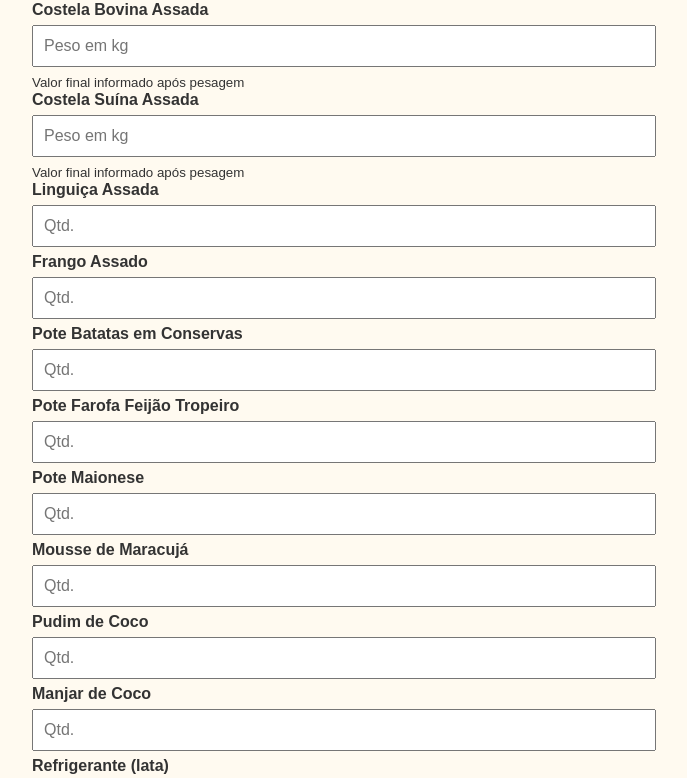
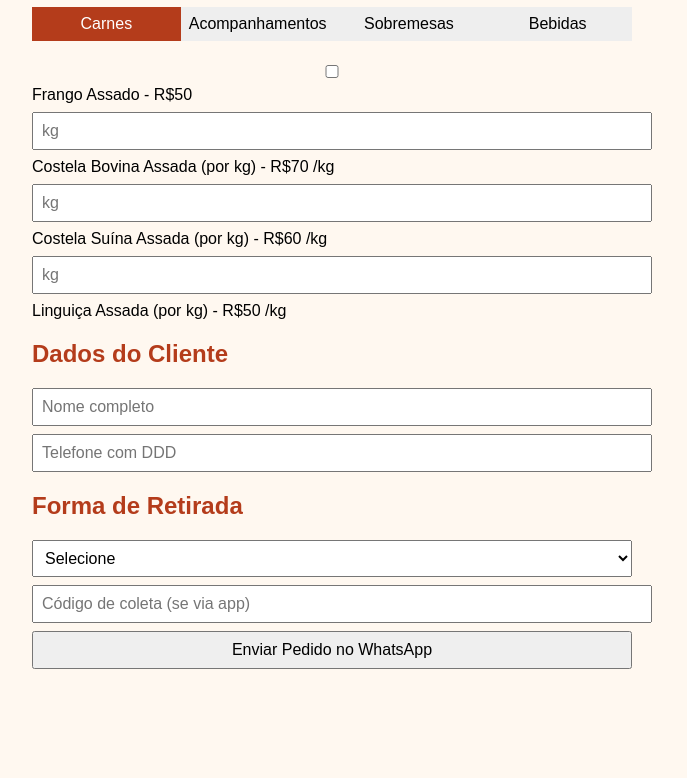
Before and after one commit to Danielfacily/daniel, a plain HTML site: page index.html in a window 1280 px wide. Shown: the part 98-876 px from the top of the page, without its empty margins (308-995 px from the left). After the commit the page ends 800 px from the top, so only its background shows below. Drawn offline with Linux system fonts and the light colour scheme.

Commit message:
Add files via upload

```diff
--- a/index.html
+++ b/index.html
@@ -9,9 +9,20 @@
 <body>
   <div class="container">
     <h1>Frango na Brasa 🍗🔥</h1>
+    <div class="tabs">
+      <button class="tab-button active" data-tab="Carnes">Carnes</button>
+      <button class="tab-button" data-tab="Acompanhamentos">Acompanhamentos</button>
+      <button class="tab-button" data-tab="Sobremesas">Sobremesas</button>
+      <button class="tab-button" data-tab="Bebidas">Bebidas</button>
+    </div>
 
     <form id="orderForm">
-      <div id="menu"></div>
+      <div class="tab-content" id="menu">
+        <div class="tab-panel" data-content="Carnes"></div>
+        <div class="tab-panel" data-content="Acompanhamentos"></div>
+        <div class="tab-panel" data-content="Sobremesas"></div>
+        <div class="tab-panel" data-content="Bebidas"></div>
+      </div>
 
       <h2>Dados do Cliente</h2>
       <input type="text" id="name" placeholder="Nome completo" required />
@@ -28,7 +39,6 @@
       <button type="submit">Enviar Pedido no WhatsApp</button>
     </form>
   </div>
-
   <script src="script.js"></script>
 </body>
 </html>
--- a/script.js
+++ b/script.js
@@ -1,75 +1,99 @@
-const menuItems = [
-  { name: "Costela Bovina Assada", type: "peso" },
-  { name: "Costela Suína Assada", type: "peso" },
-  { name: "Linguiça Assada", type: "unit", price: 12 },
-  { name: "Frango Assado", type: "unit", price: 35 },
-  { name: "Pote Batatas em Conservas", type: "unit", price: 8 },
-  { name: "Pote Farofa Feijão Tropeiro", type: "unit", price: 10 },
-  { name: "Pote Maionese", type: "unit", price: 8 },
-  { name: "Mousse de Maracujá", type: "unit", price: 5 },
-  { name: "Pudim de Coco", type: "unit", price: 6 },
-  { name: "Manjar de Coco", type: "unit", price: 6 },
-  { name: "Refrigerante (lata)", type: "unit", price: 4 },
-  { name: "Cerveja (lata)", type: "unit", price: 5 },
-];
+const produtos = {
+  Carnes: [
+    { nome: "Frango Assado", preco: 50 },
+    { nome: "Costela Bovina Assada (por kg)", preco: 70, peso: true },
+    { nome: "Costela Suína Assada (por kg)", preco: 60, peso: true },
+    { nome: "Linguiça Assada (por kg)", preco: 50, peso: true }
+  ],
+  Acompanhamentos: [
+    { nome: "Pote de Batatas em Conserva", preco: 10 },
+    { nome: "Pote de Farofa Feijão Tropeiro", preco: 10 },
+    { nome: "Pote de Maionese", preco: 10 }
+  ],
+  Sobremesas: [
+    { nome: "Mousse de Maracujá", preco: 15 },
+    { nome: "Pudim de Coco", preco: 15 },
+    { nome: "Manjar de Coco", preco: 15 }
+  ],
+  Bebidas: [
+    { nome: "Coca-Cola 2L", preco: 13 },
+    { nome: "Guaraná 2L", preco: 10 },
+    { nome: "Sukita 2L", preco: 10 },
+    { nome: "Coca-Cola Lata 350ml", preco: 5 },
+    { nome: "Guaraná Lata 350ml", preco: 5 },
+    { nome: "Sukita Lata 350ml", preco: 5 },
+    { nome: "Heineken 269ml", preco: 5 },
+    { nome: "Original 269ml", preco: 5 }
+  ]
+};
 
-const menuDiv = document.getElementById("menu");
-menuItems.forEach((item, index) => {
-  const inputField = item.type === "peso"
-    ? `<input type="number" min="0.1" step="0.1" placeholder="Peso em kg" data-index="${index}" />`
-    : `<input type="number" min="0" step="1" placeholder="Qtd." data-index="${index}" />`;
-
-  const aviso = item.type === "peso" ? `<small>Valor final informado após pesagem</small>` : '';
-
-  menuDiv.innerHTML += `
-    <div>
-      <label><strong>${item.name}</strong></label>
-      ${inputField}
-      ${aviso}
-    </div>
-  `;
+// Exibir os itens no menu por aba
+const menuContainer = document.querySelectorAll(".tab-panel");
+menuContainer.forEach(container => {
+  const categoria = container.dataset.content;
+  produtos[categoria].forEach(produto => {
+    const inputType = produto.peso ? "number" : "checkbox";
+    const label = document.createElement("label");
+    label.className = "menu-item";
+    label.innerHTML = `
+      <input type="${inputType}"
+             name="${produto.nome}"
+             data-preco="${produto.preco}"
+             ${produto.peso ? 'min="0.1" step="0.1" placeholder="kg"' : ""}/>
+      ${produto.nome} - R$${produto.preco}${produto.peso ? " /kg" : ""}
+    `;
+    container.appendChild(label);
+  });
 });
 
-document.getElementById("orderForm").addEventListener("submit", function (e) {
+// Controle de abas
+document.querySelectorAll(".tab-button").forEach(button => {
+  button.addEventListener("click", () => {
+    document.querySelectorAll(".tab-button").forEach(btn => btn.classList.remove("active"));
+    button.classList.add("active");
+
+    document.querySelectorAll(".tab-panel").forEach(panel => {
+      panel.classList.remove("active");
+      if (panel.dataset.content === button.dataset.tab) {
+        panel.classList.add("active");
+      }
+    });
+  });
+});
+document.querySelector(".tab-panel[data-content='Carnes']").classList.add("active");
+
+// Formulário
+document.getElementById("orderForm").addEventListener("submit", function(e) {
   e.preventDefault();
 
-  const name = document.getElementById("name").value;
-  const phone = document.getElementById("phone").value;
-  const delivery = document.getElementById("deliveryType").value;
-  const code = document.getElementById("pickupCode").value;
-  const inputs = menuDiv.querySelectorAll("input");
+  const nome = document.getElementById("name").value.trim();
+  const telefone = document.getElementById("phone").value.trim();
+  const entrega = document.getElementById("deliveryType").value;
+  const codigo = document.getElementById("pickupCode").value.trim();
 
-  const orderId = "PED" + Date.now().toString().slice(-5);
-  let message = `🧾 *Pedido - Frango na Brasa*\n\n`;
-  message += `*Cliente:* ${name}\n📞 *Telefone:* ${phone}\n📦 *Forma de retirada:* ${delivery}\n`;
-  if (code) message += `🔐 *Código de coleta:* ${code}\n`;
-  message += `🆔 *Código do pedido:* ${orderId}\n\n📋 *Itens do pedido:*\n`;
+  let mensagem = `*Pedido Frango na Brasa*%0A`;
+  mensagem += `*Nome:* ${nome}%0A`;
+  mensagem += `*Telefone:* ${telefone}%0A`;
+  mensagem += `*Itens:*%0A`;
 
-  let hasItem = false;
+  let total = 0;
 
-  inputs.forEach(input => {
-    const value = input.value;
-    const index = input.getAttribute("data-index");
-    const item = menuItems[index];
-
-    if (value && parseFloat(value) > 0) {
-      hasItem = true;
-      if (item.type === "peso") {
-        message += `- ${item.name}: ${value} kg (valor final após pesagem)\n`;
-      } else {
-        message += `- ${item.name}: ${value} un - R$ ${(item.price * value).toFixed(2)}\n`;
-      }
+  document.querySelectorAll(".menu-item input").forEach(input => {
+    const nomeItem = input.name;
+    const preco = parseFloat(input.dataset.preco);
+    if ((input.type === "checkbox" && input.checked) ||
+        (input.type === "number" && parseFloat(input.value) > 0)) {
+      const qtd = input.type === "number" ? parseFloat(input.value) : 1;
+      const precoItem = qtd * preco;
+      mensagem += `- ${nomeItem} ${input.type === "number" ? `(${qtd.toFixed(2)}kg)` : ""} - R$${precoItem.toFixed(2)}%0A`;
+      total += precoItem;
     }
   });
 
-  if (!hasItem) {
-    alert("Adicione ao menos um item ao pedido.");
-    return;
-  }
+  mensagem += `*Entrega:* ${entrega}%0A`;
+  if (codigo) mensagem += `*Código de Coleta:* ${codigo}%0A`;
+  mensagem += `*Valor Estimado:* R$${total.toFixed(2)}%0A`;
 
-  const encodedMessage = encodeURIComponent(message);
-  const whatsappNumber = "5511970565356"; // Substitua pelo número da empresa com DDI, ex: 5598999999999
-  const url = `https://wa.me/${whatsappNumber}?text=${encodedMessage}`;
-
+  const url = `https://wa.me/55${telefone}?text=${mensagem}`;
   window.open(url, "_blank");
 });
--- a/style.css
+++ b/style.css
@@ -1,34 +1,47 @@
 body {
   font-family: Arial, sans-serif;
-  padding: 1rem;
-  background-color: #fffaf0;
-  color: #333;
+  background: #fff8f0;
+  margin: 0;
+  padding: 0;
 }
-
 .container {
   max-width: 600px;
-  margin: 0 auto;
+  margin: auto;
+  padding: 1rem;
 }
-
-h1 {
-  text-align: center;
+h1, h2 {
+  color: #b43c1b;
+}
+input, select, button {
+  display: block;
+  width: 100%;
+  margin: 0.5rem 0;
+  padding: 0.5rem;
+  font-size: 1rem;
+}
+.menu-item {
+  margin: 0.5rem 0;
+}
+.tabs {
+  display: flex;
+  flex-wrap: wrap;
   margin-bottom: 1rem;
 }
-
-input, select, button {
-  width: 100%;
-  padding: 10px;
-  margin: 6px 0;
-  font-size: 1rem;
-}
-
-button {
-  background-color: #d9534f;
-  color: white;
+.tab-button {
+  flex: 1;
+  padding: 0.5rem;
+  background: #eee;
   border: none;
   cursor: pointer;
+  transition: background 0.3s;
 }
-
-button:hover {
-  background-color: #c9302c;
+.tab-button.active {
+  background: #b43c1b;
+  color: white;
 }
+.tab-panel {
+  display: none;
+}
+.tab-panel.active {
+  display: block;
+}
```
